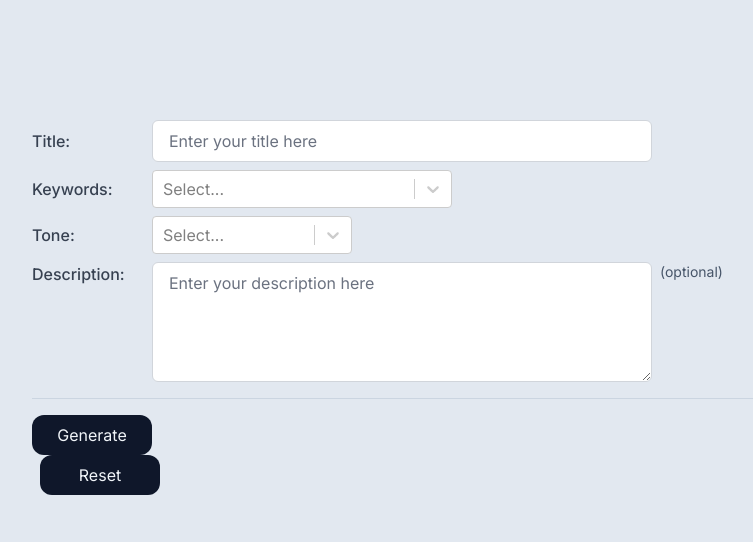
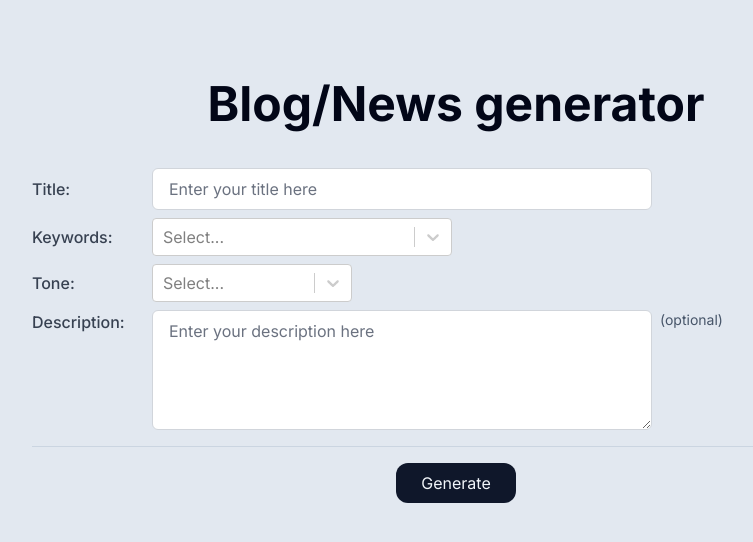
Before and after one commit to jerome-marshall/blog-generator, a Next.js app: page / in a window 1280 px wide. Shown: the top 542 px of the page, without its empty margins (184-937 px from the left). Built offline with nearby package versions, Linux system fonts and the light colour scheme.

Commit message:
🚧 WIP

```diff
--- a/app/api/generate/route.ts
+++ b/app/api/generate/route.ts
@@ -21,7 +21,7 @@ export async function POST(req: NextRequest) {
         role: "user",
         content: `Write a blog post on “${body.title}”. Write it in a “${
           body.tone
-        }” tone. Use transition words. Write over 50 words. it should be written as a news story and includes the following keywords: “${
+        }” tone. Use transition words. Write about 100 words. it should be written as a news story and includes the following keywords: “${
           body.keywords
         }”. ${body.description ? body.description : ""}`,
       },
--- a/app/page.tsx
+++ b/app/page.tsx
@@ -6,9 +6,9 @@ export default function Home() {
   return (
     <main className="min-h-screen bg-slate-200">
       <div className="container mx-auto max-w-4xl px-6 py-20">
-        {/* <h1 className="text-center text-6xl font-bold text-slate-950">
+        <h1 className="text-center text-5xl font-bold text-slate-950">
           Blog/News generator
-        </h1> */}
+        </h1>
         <Generator />
       </div>
     </main>
--- a/components/Generator.tsx
+++ b/components/Generator.tsx
@@ -87,7 +87,7 @@ const Generator: FC<GeneratorProps> = ({}) => {
             )}
           </div>
         )}
-        <div className="mx-auto mt-4">
+        <div className="mx-auto mt-4 flex w-fit">
           <button
             className="btn   min-w-[120px]"
             onClick={() => {
@@ -105,6 +105,7 @@ const Generator: FC<GeneratorProps> = ({}) => {
           >
             Generate
           </button>
+          {isSuccess && (
             <button
               className="btn ml-2 min-w-[120px]"
               onClick={() => {
@@ -117,6 +118,7 @@ const Generator: FC<GeneratorProps> = ({}) => {
             >
               Reset
             </button>
+          )}
         </div>
       </div>
     </div>
```
Lines whose indentation alone changed are shown as unchanged.
